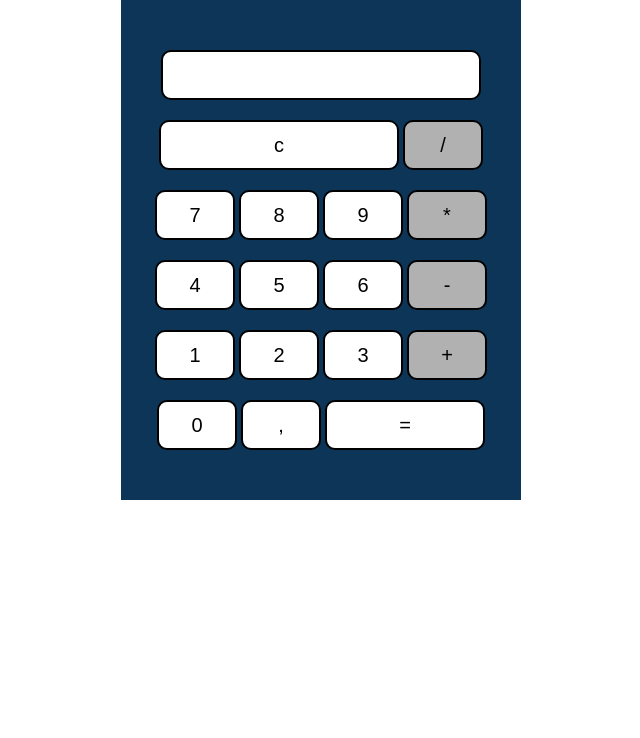
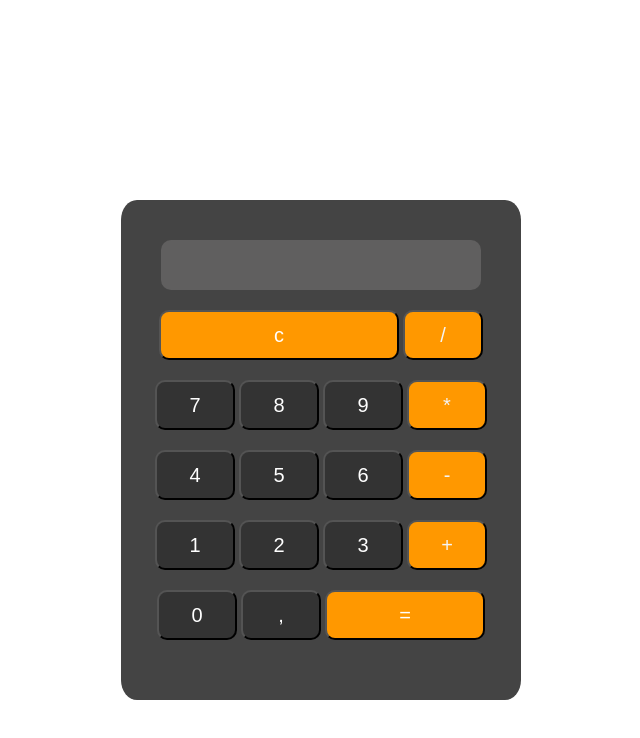
Before and after one commit to Luisbarbosa17/calculadora-JavaScript, a plain HTML site: page index.html in a window 1280 px wide. Shown: the whole page, without its empty margins (319-959 px from the left). Drawn offline with Linux system fonts and the light colour scheme.

Commit message:
Update styles.css
estilização visual

```diff
--- a/styles.css
+++ b/styles.css
@@ -8,20 +8,23 @@
 .calculadora {
     width: 400px;
     height: 500px;
-    margin: 0 auto;
+    margin: 200px auto;
     text-align: center;
-    background-color: rgb(12, 53, 88);
-    padding-top: 50px;
+    background-color: #444;
+    padding-top: 40px;
+    border-radius: 4%;
+
 }
 
 #resultado {
+    background-color: #605f5f;
     width: 80%;
     height: 50px;
     font-size: 20px;
     margin-bottom: 20px;
     text-align: right;
     padding-right: 20px;
-    border: 2px solid #000;
+    border:  #000;
     border-radius: 10px;
 
 }
@@ -31,32 +34,33 @@
     height: 50px;
     font-size: 20px;
     margin-bottom: 20px;
-    background-color: #fff;
-    border: 2px solid #000;
+    background-color: #555;
+
     border-radius: 10px;
     cursor: pointer;
     transition: 0.50s
 }
 
-.calculadora button:hover
-
-:hover {
-    background-color: #000;
+.calculadora button
+{
+    background-color: #333;
     color: #fff;
 
 }
 
 .calculadora .operador {
-    background-color: rgb(177, 177, 177);
-    color: #000;
+    background-color: #ff9800;
+    color: #f4f4f4;
 
 }
 
 #igual {
     width: 40%;
+    background-color: #ff9800;
 
 }
 
 #limpar {
     width: 60%;
+    background-color: #ff9800;
 }
```
